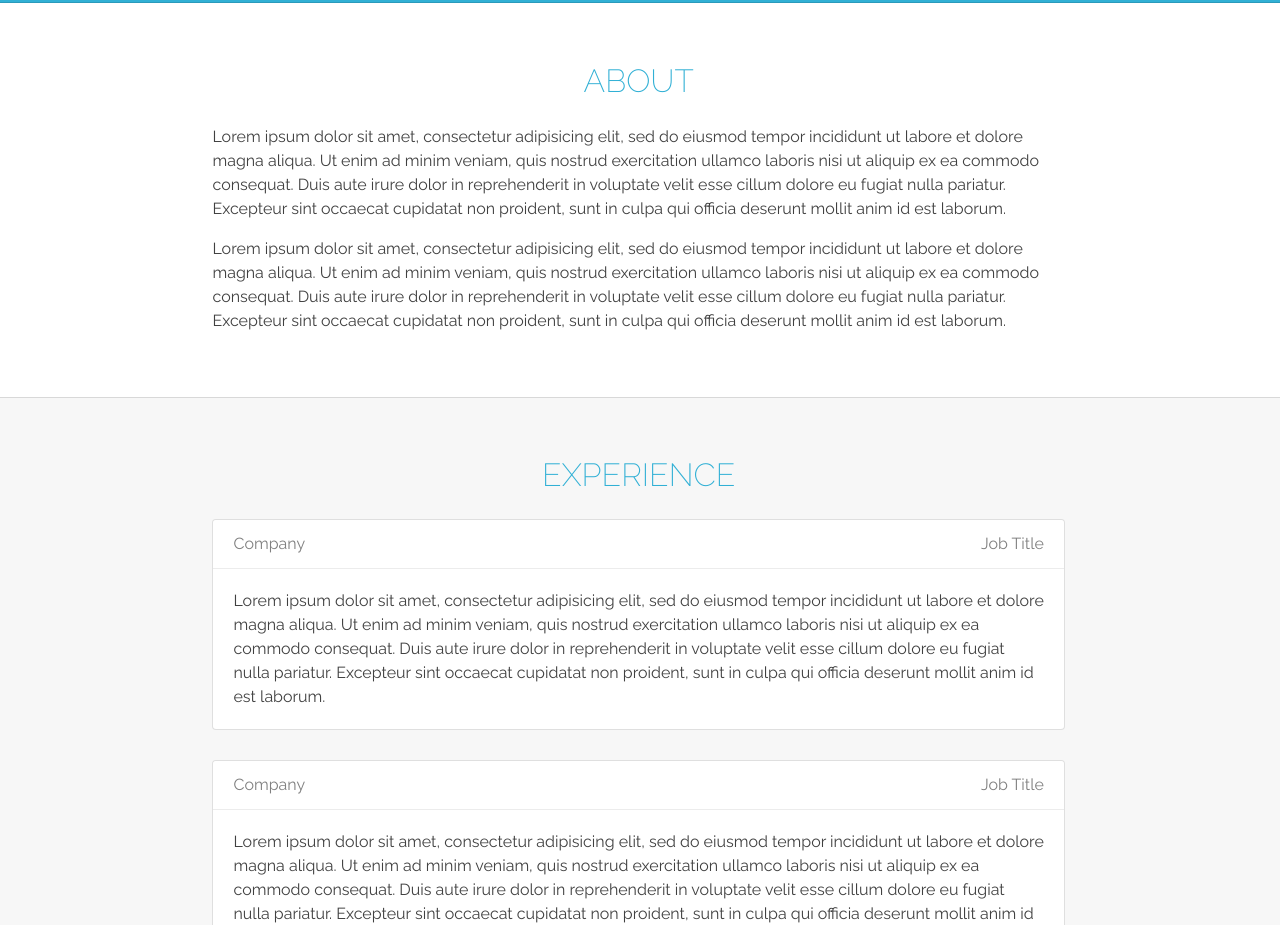
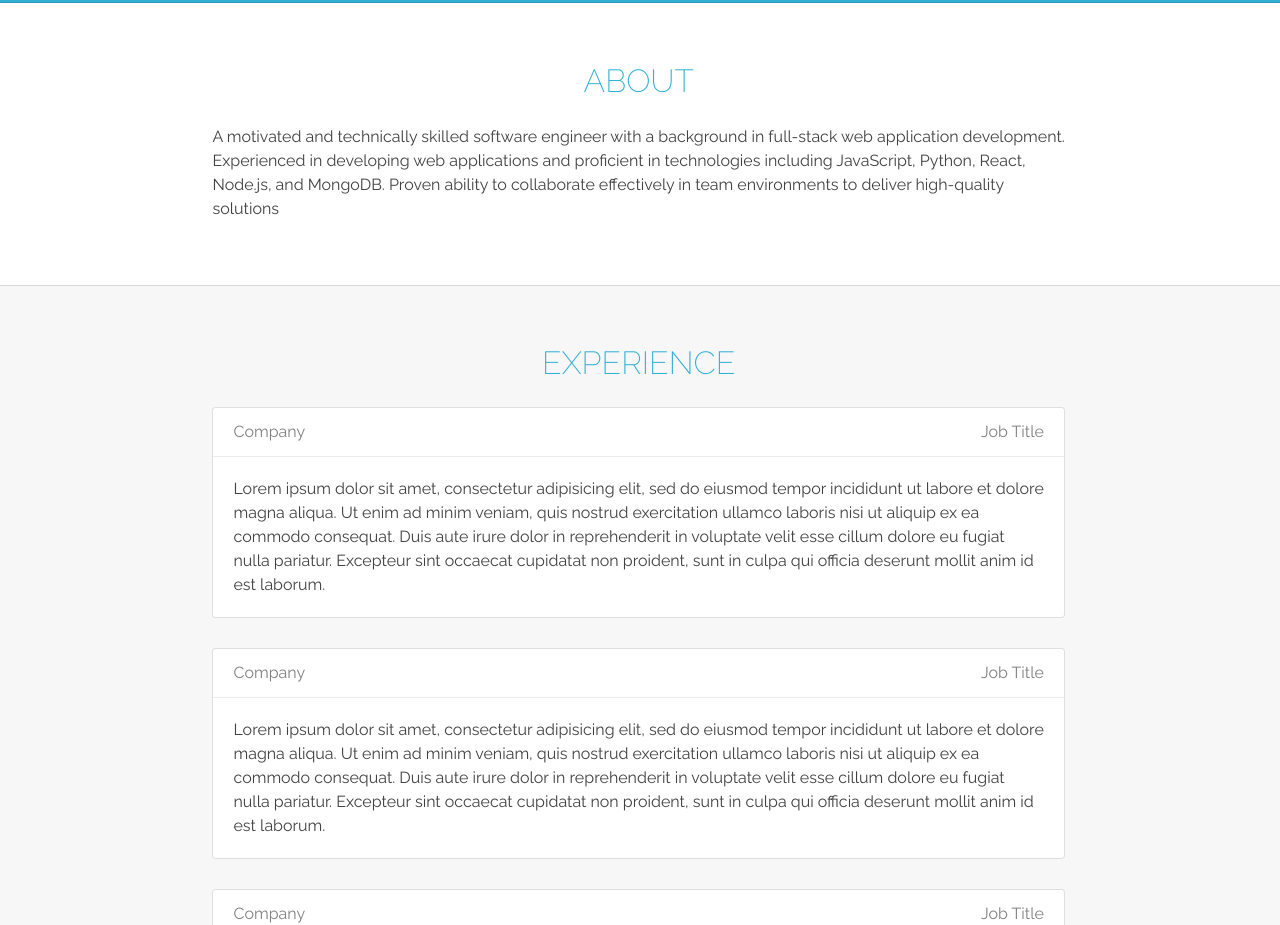
Before and after one commit to eliaswnoel/Web-Dev-Portfolio, a plain HTML site: page index.html in a window 1280 px wide. Shown: the part 797-1722 px from the top of the page. Drawn offline with Linux system fonts and the light colour scheme.

Commit message:
about me paragraph

```diff
--- a/index.html
+++ b/index.html
@@ -54,8 +54,9 @@
                 <h2>About</h2>
               </div>
               <div class="content-body">
-                <p>Lorem ipsum dolor sit amet, consectetur adipisicing elit, sed do eiusmod tempor incididunt ut labore et dolore magna aliqua. Ut enim ad minim veniam, quis nostrud exercitation ullamco laboris nisi ut aliquip ex ea commodo consequat. Duis aute irure dolor in reprehenderit in voluptate velit esse cillum dolore eu fugiat nulla pariatur. Excepteur sint occaecat cupidatat non proident, sunt in culpa qui officia deserunt mollit anim id est laborum.</p>
-                <p>Lorem ipsum dolor sit amet, consectetur adipisicing elit, sed do eiusmod tempor incididunt ut labore et dolore magna aliqua. Ut enim ad minim veniam, quis nostrud exercitation ullamco laboris nisi ut aliquip ex ea commodo consequat. Duis aute irure dolor in reprehenderit in voluptate velit esse cillum dolore eu fugiat nulla pariatur. Excepteur sint occaecat cupidatat non proident, sunt in culpa qui officia deserunt mollit anim id est laborum.</p>
+                <p>A motivated and technically skilled software engineer with a background in full-stack web application development.
+                Experienced in developing web applications and proficient in technologies including JavaScript, Python, React, Node.js, and MongoDB.
+                Proven ability to collaborate effectively in team environments to deliver high-quality solutions</p>
               </div>
             </div>
             <div class="side-content"></div>
```
